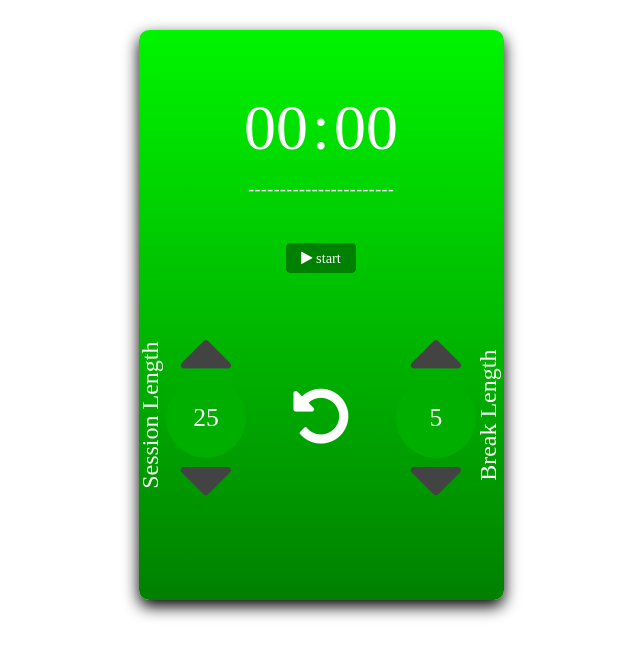
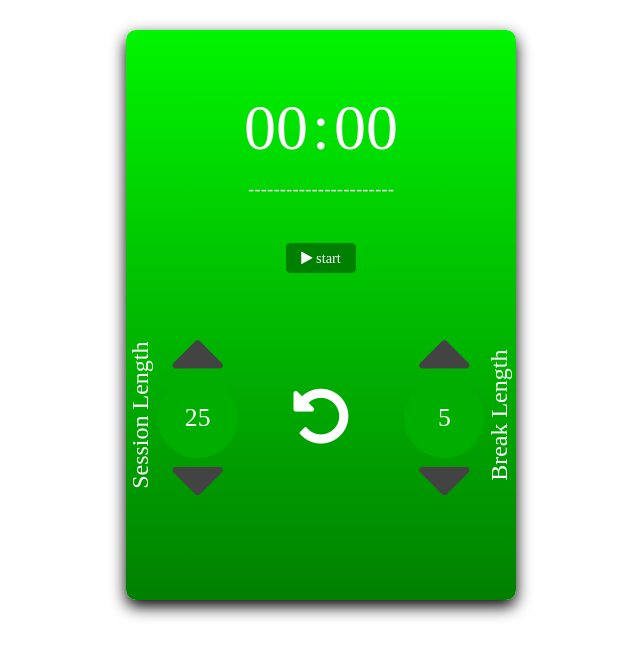
Before and after one commit to orsdev/Promodo-Clock, a plain HTML site: page index.html in a window 1280 px wide. Shown: the whole page, without its empty margins (319-959 px from the left). Drawn offline with Linux system fonts and the light colour scheme.

Commit message:
fixed label position

```diff
--- a/sass/style.scss
+++ b/sass/style.scss
@@ -8,7 +8,7 @@ body {
 }
 
 .wrapper {
-	 width: 365px;
+	 width: 390px;
 	height: 570px;
 	padding: 10px;
 	margin: 30px auto 5px auto;
@@ -138,13 +138,13 @@ body {
 .session-l {
 		position: absolute;
 		top: 70px;
-		left: -68px;
+		left: -65px;
 		transform: rotate(-90deg);
 	}
 
 .break-l {
 	position: absolute;
 		top: 70px;
-		right: -65px;
+		right: -63px;
 		transform: rotate(-90deg);
 }
```
Also changed, not shown: css/style.css.
